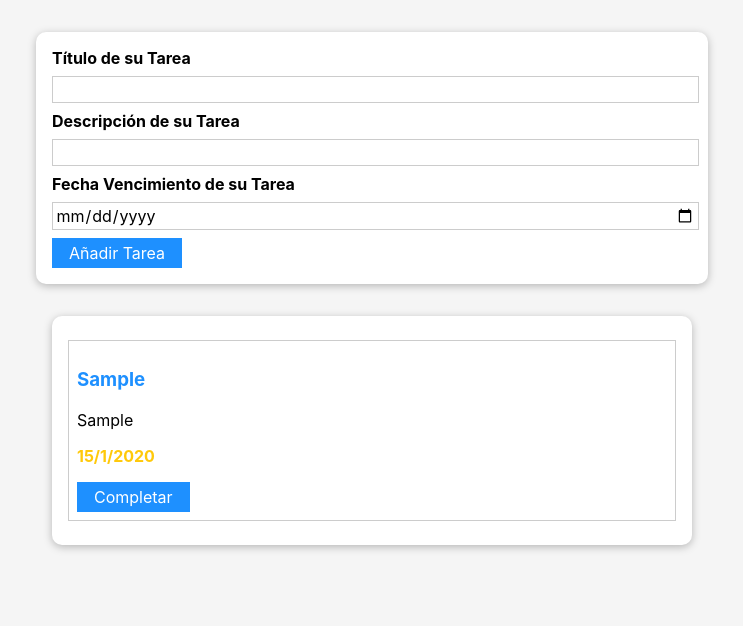
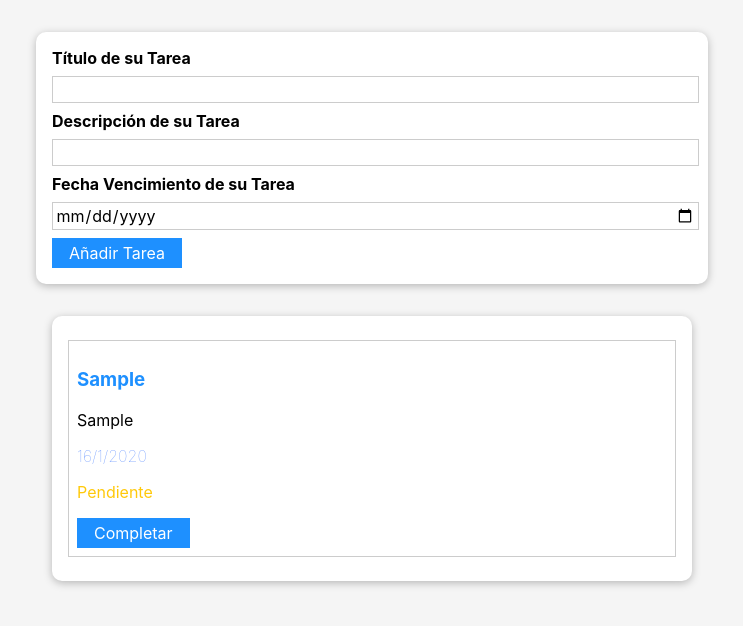
Before and after one commit to AgustinBeca/react-final-project, a React (Create React App) app: page / in a window 1280 px wide. Both pictures are taken after typing "Sample", "Sample", "2020-01-15" into the empty fields and a click on the button "Añadir Tarea". Shown: the top 626 px of the page, without its empty margins (268-1011 px from the left). Built offline with nearby package versions, Linux system fonts and the light colour scheme.

Commit message:
Change-Task-Status

```diff
--- a/src/components/Tasks/AddTask.js
+++ b/src/components/Tasks/AddTask.js
@@ -46,7 +46,7 @@ function AddTask(props) {
 
   function formatDate(date) {
     const enteredDate = new Date(date);
-    const day = enteredDate.getDate();
+    const day = enteredDate.getDate() + 1;
     const month = enteredDate.getMonth() + 1;
     const year = enteredDate.getFullYear();
 
--- a/src/components/Tasks/TasksList.js
+++ b/src/components/Tasks/TasksList.js
@@ -7,8 +7,8 @@ import Button from "../UI/Button";
 
 function TasksList(props) {
 
-  function completeTaskHandler(index) {
-    props.completeATask(index)
+  function changeTaskStatusHandler(index) {
+    props.changeStatus(index)
   };
 
   return (
@@ -19,8 +19,17 @@ function TasksList(props) {
             <h3>{task.title}</h3>
             <p>{task.description}</p>
             <p className={classes.date}>{task.date}</p>
-            {!task.completed && <Button onClick={() => completeTaskHandler(index)}>Completar</Button>}
-            {task.completed && <p className={classes.status}>Completada</p>}
+            {!task.completed ? (
+              <>
+                <p className={classes.pending}>Pendiente</p>
+                <Button onClick={() => changeTaskStatusHandler(index)}>Completar</Button>
+              </>
+            ) : (
+              <>
+                <p className={classes.completed}>Completada</p>
+                <Button onClick={() => changeTaskStatusHandler(index)}>Pendiente</Button>
+              </>
+            )}
           </li>
         ))}
       </ul>
--- a/src/components/Tasks/TasksList.module.css
+++ b/src/components/Tasks/TasksList.module.css
@@ -20,10 +20,16 @@
 }
 
 .date {
-  font-weight: bold;
-  color: #FFC90A;
+  font-weight: lighter;
+  color: #6392FF;
 }
 
-.status {
-  color: darkgrey;
+.pending {
+  color: #FFC90A;
+
 }
+
+.completed {
+  font-weight: bold;
+  color: #6AC12C;
+}
--- a/src/pages/ToDo.js
+++ b/src/pages/ToDo.js
@@ -14,9 +14,9 @@ function ToDo() {
     });
   };
 
-  const completeATask = (index) => {
+  const changeStatus = (index) => {
     let aux = [...tasksList];
-    aux[index].completed = true;
+    aux[index].completed = !aux[index].completed;
     setTasksList(aux);
     console.log(tasksList);
   }
@@ -24,7 +24,7 @@ function ToDo() {
   return (
     <>
       <AddTask onAddTask={addTaskHandler} />
-      <TasksList tasks={tasksList} completeATask ={completeATask} />
+      <TasksList tasks={tasksList} changeStatus ={changeStatus} />
     </>
   );
 };
```
